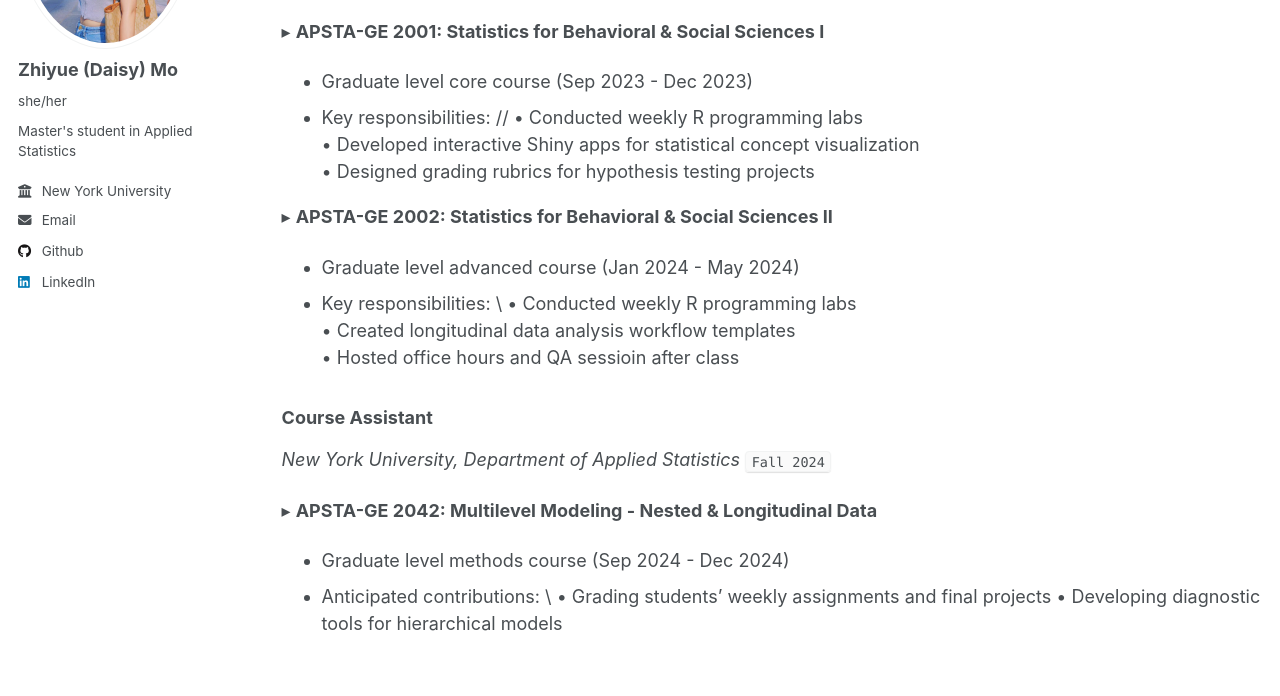
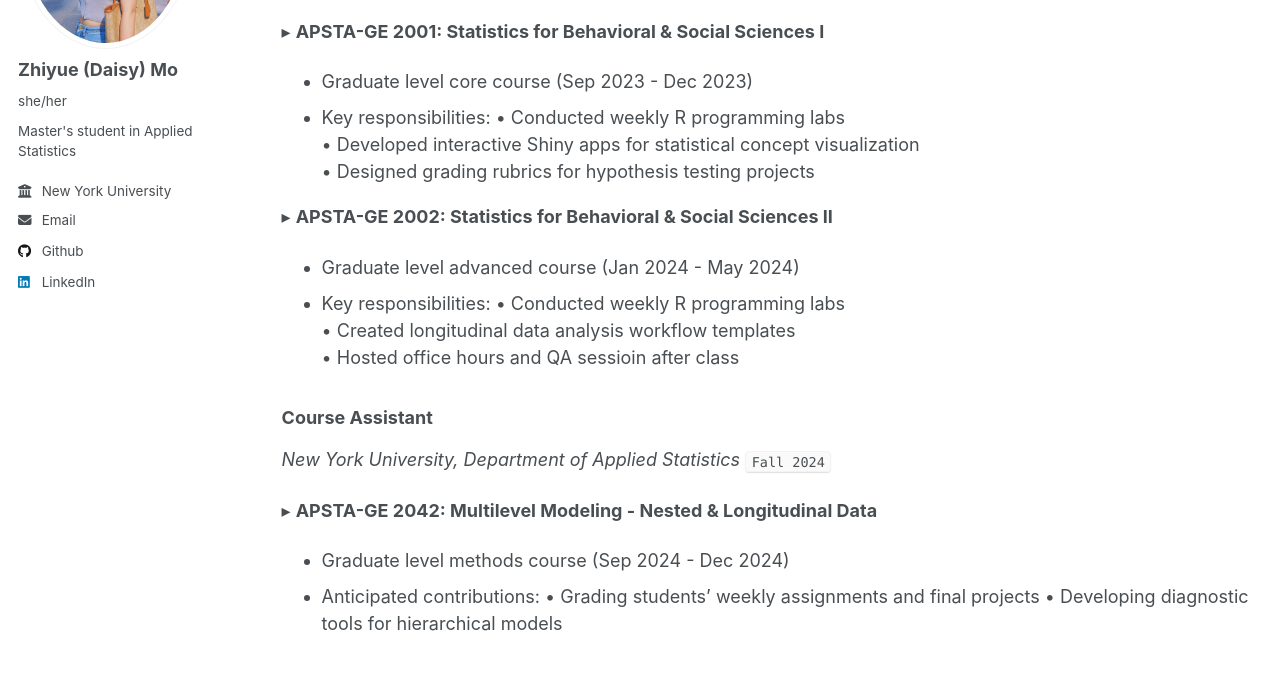
Before and after one commit to zhiyuemo/zhiyuemo.github.io, a Jekyll site: the page built from _pages/teaching.md, in a window 1280 px wide and 1304 px high. Shown: the part 286-982 px from the top of the window. Built offline with Jekyll 4.4.1, drawn with Linux system fonts in a browser that asks for light colours.

```diff
--- a/_pages/teaching.md
+++ b/_pages/teaching.md
@@ -12,14 +12,14 @@ author_profile: true
 
 ▸ **APSTA-GE 2001: Statistics for Behavioral & Social Sciences I**
    - Graduate level core course (Sep 2023 - Dec 2023)
-   - Key responsibilities: //
+   - Key responsibilities:
      • Conducted weekly R programming labs
      • Developed interactive Shiny apps for statistical concept visualization
      • Designed grading rubrics for hypothesis testing projects
 
 ▸ **APSTA-GE 2002: Statistics for Behavioral & Social Sciences II**
    - Graduate level advanced course (Jan 2024 - May 2024)
-   - Key responsibilities: \\
+   - Key responsibilities:
      • Conducted weekly R programming labs
      • Created longitudinal data analysis workflow templates
      • Hosted office hours and QA sessioin after class
@@ -29,6 +29,6 @@ author_profile: true
 
 ▸ **APSTA-GE 2042: Multilevel Modeling - Nested & Longitudinal Data**
    - Graduate level methods course (Sep 2024 - Dec 2024)
-   - Anticipated contributions: \\
+   - Anticipated contributions:
      • Grading students' weekly assignments and final projects
      • Developing diagnostic tools for hierarchical models
```
